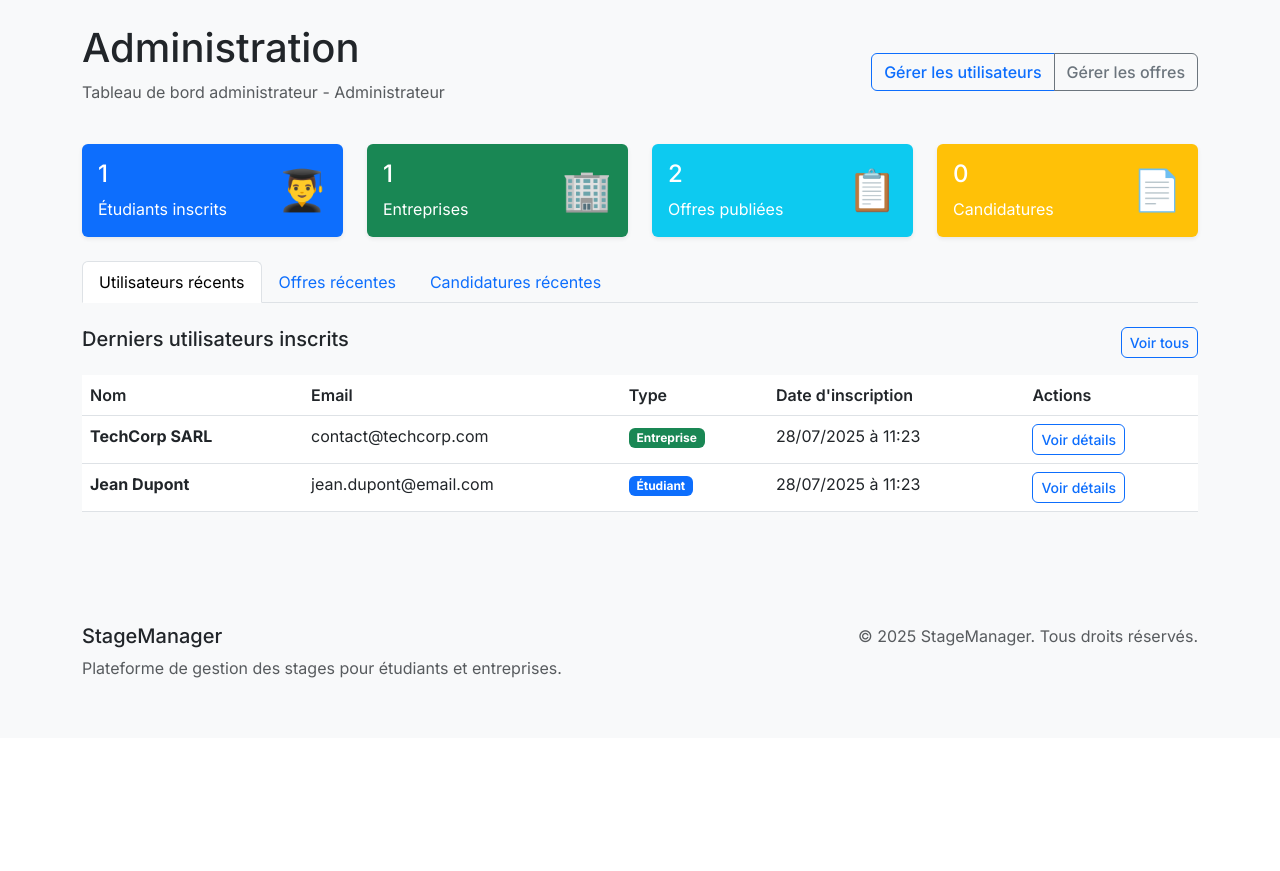
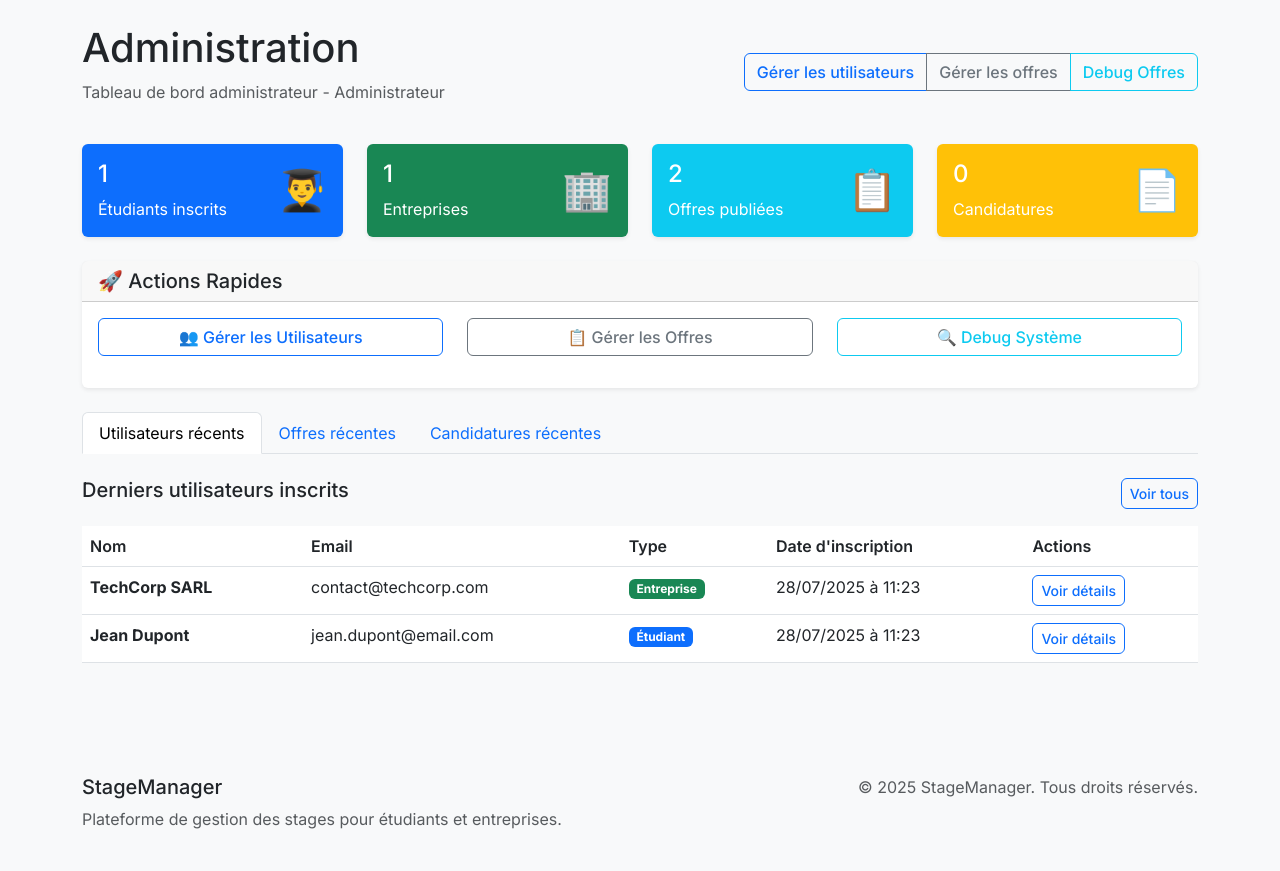
Before and after one commit to HamzaYazidi27/nextjs-bootstrap-project, a PHP site: page /admin_dashboard.php in a window 1280 px wide. Shown: the part 62-933 px from the top of the page. Before the commit the page ends 740 px from the top, so only its background shows below. Run offline with PHP 8.4, Linux system fonts and the light colour scheme; a user stored in the database is signed in; data comes from the database, SQL or seed files in the repository; data that the repository does not hold is empty.

Commit message:
Add stagemanager/admin_dashboard.php 1753701798760

```diff
--- a/stagemanager/admin_dashboard.php
+++ b/stagemanager/admin_dashboard.php
@@ -67,7 +67,8 @@ include 'includes/header.php';
             <div>
                 <div class="btn-group" role="group">
                     <a href="manage_users.php" class="btn btn-outline-primary">Gérer les utilisateurs</a>
-                    <a href="manage_offers.php" class="btn btn-outline-secondary">Gérer les offres</a>
+                    <a href="manage_offers_simple.php" class="btn btn-outline-secondary">Gérer les offres</a>
+                    <a href="debug_manage_offers.php" class="btn btn-outline-info">Debug Offres</a>
                 </div>
             </div>
         </div>
@@ -131,6 +132,42 @@ include 'includes/header.php';
                     </div>
                     <div class="align-self-center">
                         <span class="fs-1">📄</span>
+                    </div>
+                </div>
+            </div>
+        </div>
+    </div>
+</div>
+
+<!-- Quick Actions -->
+<div class="row mb-4">
+    <div class="col-12">
+        <div class="card">
+            <div class="card-header">
+                <h5 class="mb-0">🚀 Actions Rapides</h5>
+            </div>
+            <div class="card-body">
+                <div class="row">
+                    <div class="col-md-4 mb-3">
+                        <div class="d-grid">
+                            <a href="manage_users.php" class="btn btn-outline-primary">
+                                👥 Gérer les Utilisateurs
+                            </a>
+                        </div>
+                    </div>
+                    <div class="col-md-4 mb-3">
+                        <div class="d-grid">
+                            <a href="manage_offers_simple.php" class="btn btn-outline-secondary">
+                                📋 Gérer les Offres
+                            </a>
+                        </div>
+                    </div>
+                    <div class="col-md-4 mb-3">
+                        <div class="d-grid">
+                            <a href="debug_manage_offers.php" class="btn btn-outline-info">
+                                🔍 Debug Système
+                            </a>
+                        </div>
                     </div>
                 </div>
             </div>
@@ -213,12 +250,20 @@ include 'includes/header.php';
         <div class="py-4">
             <div class="d-flex justify-content-between align-items-center mb-3">
                 <h5>Dernières offres publiées</h5>
-                <a href="manage_offers.php" class="btn btn-outline-secondary btn-sm">Voir toutes</a>
+                <a href="manage_offers_simple.php" class="btn btn-outline-secondary btn-sm">Voir toutes</a>
             </div>
 
             <?php if (empty($recentOffers)): ?>
                 <div class="text-center py-4">
                     <p class="text-muted">Aucune offre publiée</p>
+                    <div class="mt-3">
+                        <p><strong>Pour ajouter des offres de test :</strong></p>
+                        <ol class="text-start">
+                            <li>Se connecter en tant qu'entreprise : <code>contact@techcorp.com</code> / <code>admin123</code></li>
+                            <li>Aller sur "Espace Entreprise"</li>
+                            <li>Cliquer sur "Publier une nouvelle offre"</li>
+                        </ol>
+                    </div>
                 </div>
             <?php else: ?>
                 <div class="table-responsive">
@@ -238,7 +283,7 @@ include 'includes/header.php';
                                     <td><?php echo sanitize($offer['company_name']); ?></td>
                                     <td><?php echo formatDate($offer['posted_date']); ?></td>
                                     <td>
-                                        <a href="manage_offers.php?offer_id=<?php echo $offer['id']; ?>"
+                                        <a href="manage_offers_simple.php?offer_id=<?php echo $offer['id']; ?>"
                                            class="btn btn-outline-secondary btn-sm">
                                             Voir détails
                                         </a>
```
